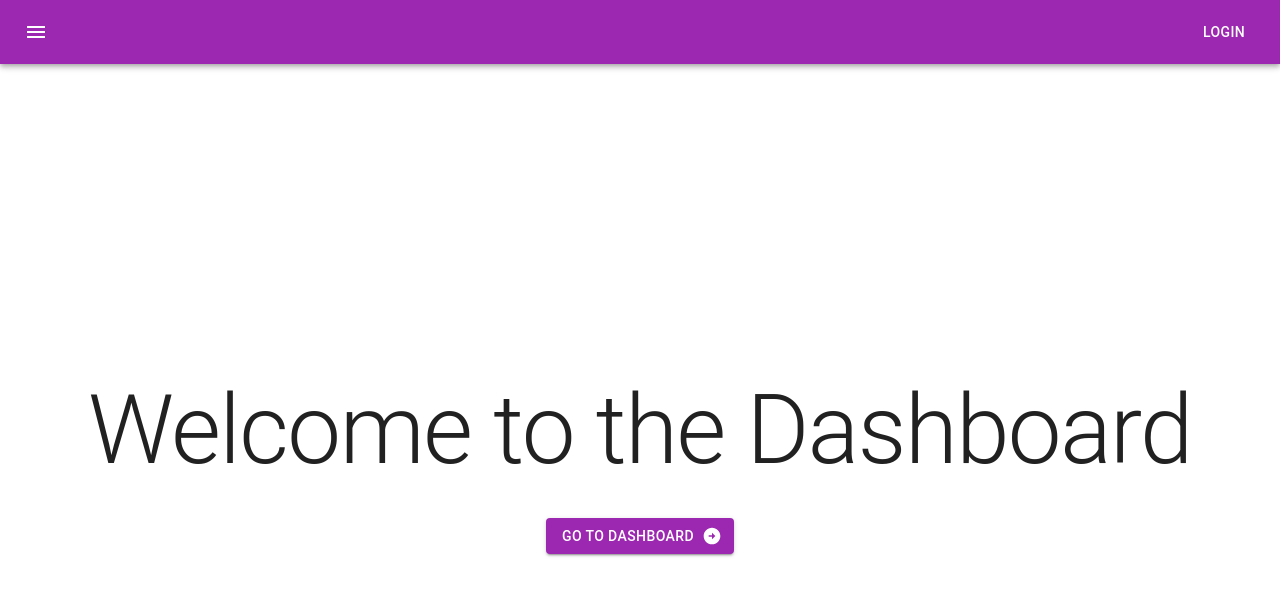
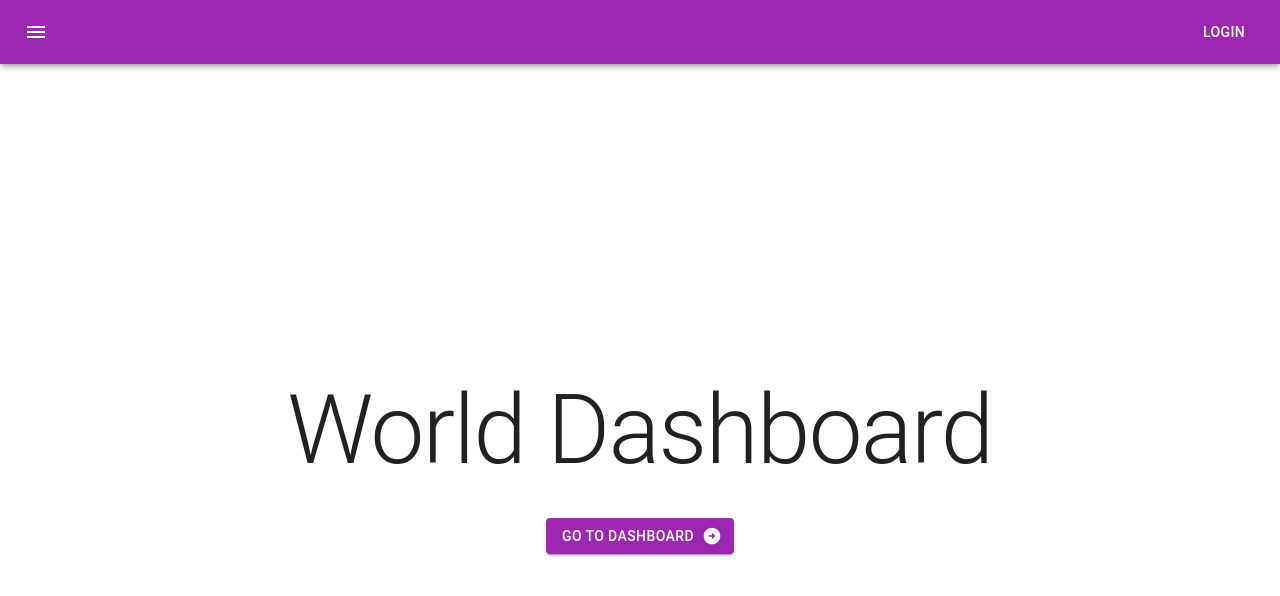
Before and after one commit to Omar-L/dashboard, a React (Create React App) app in the folder app/: page / in a window 1280 px wide. Shown: the top 596 px of the page. Built offline with nearby package versions, Linux system fonts and the light colour scheme.

Commit message:
Renamed the intro text

```diff
--- a/app/src/views/home/index.js
+++ b/app/src/views/home/index.js
@@ -8,7 +8,7 @@ import { Box } from "@mui/system";
 function Home() {
     return (
         <Box display="flex" justifyContent="center" alignItems="center" height="100vh" sx={{ flexDirection: 'column' }} padding="1rem">
-            <Typography variant="h1" align="center" sx={{paddingBottom: '2rem'}}>Welcome to the Dashboard</Typography>
+            <Typography variant="h1" align="center" sx={{paddingBottom: '2rem'}}>World Dashboard</Typography>
             <Button variant="contained" endIcon={<ArrowCircleRightIcon />} href="/dashboard" color="secondary">
                 Go to Dashboard
             </Button>
```
